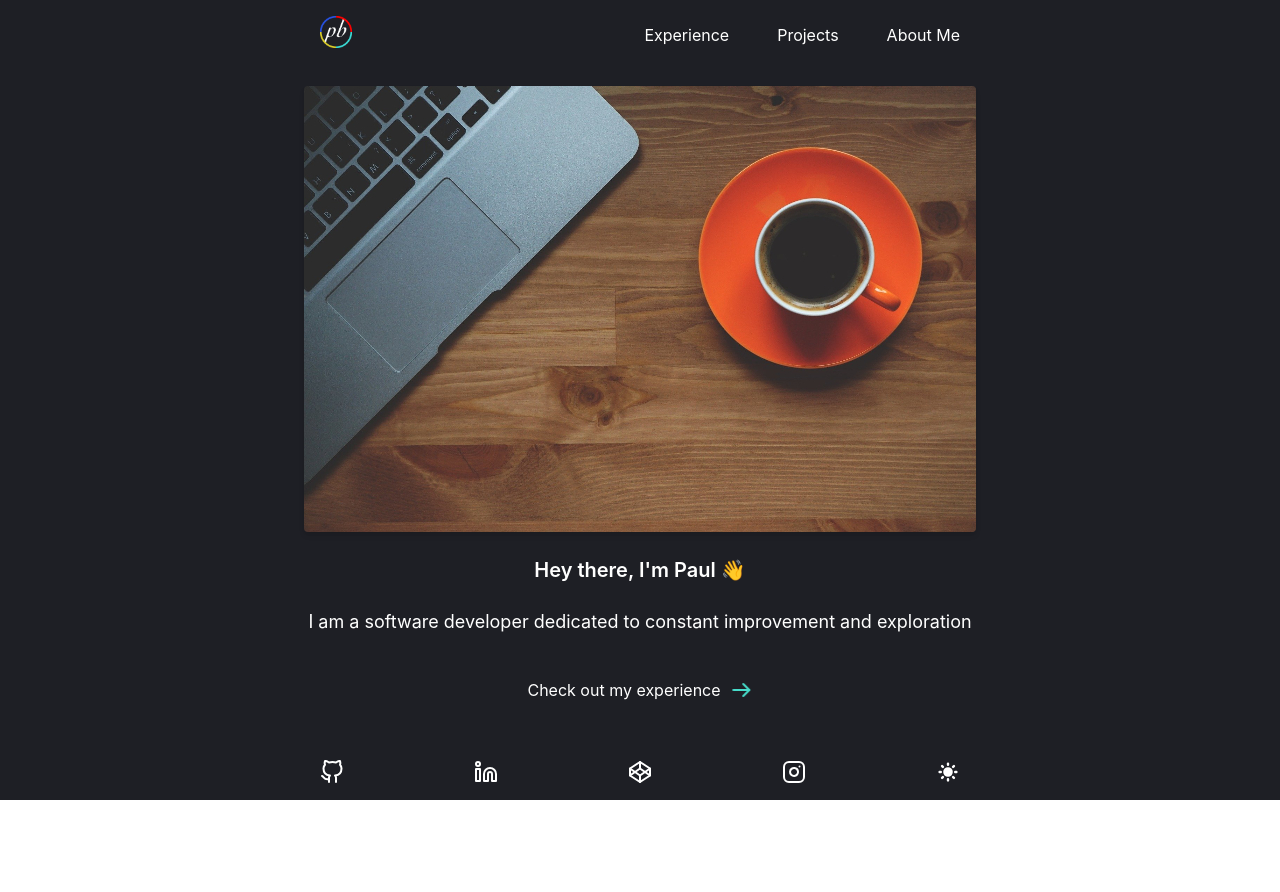
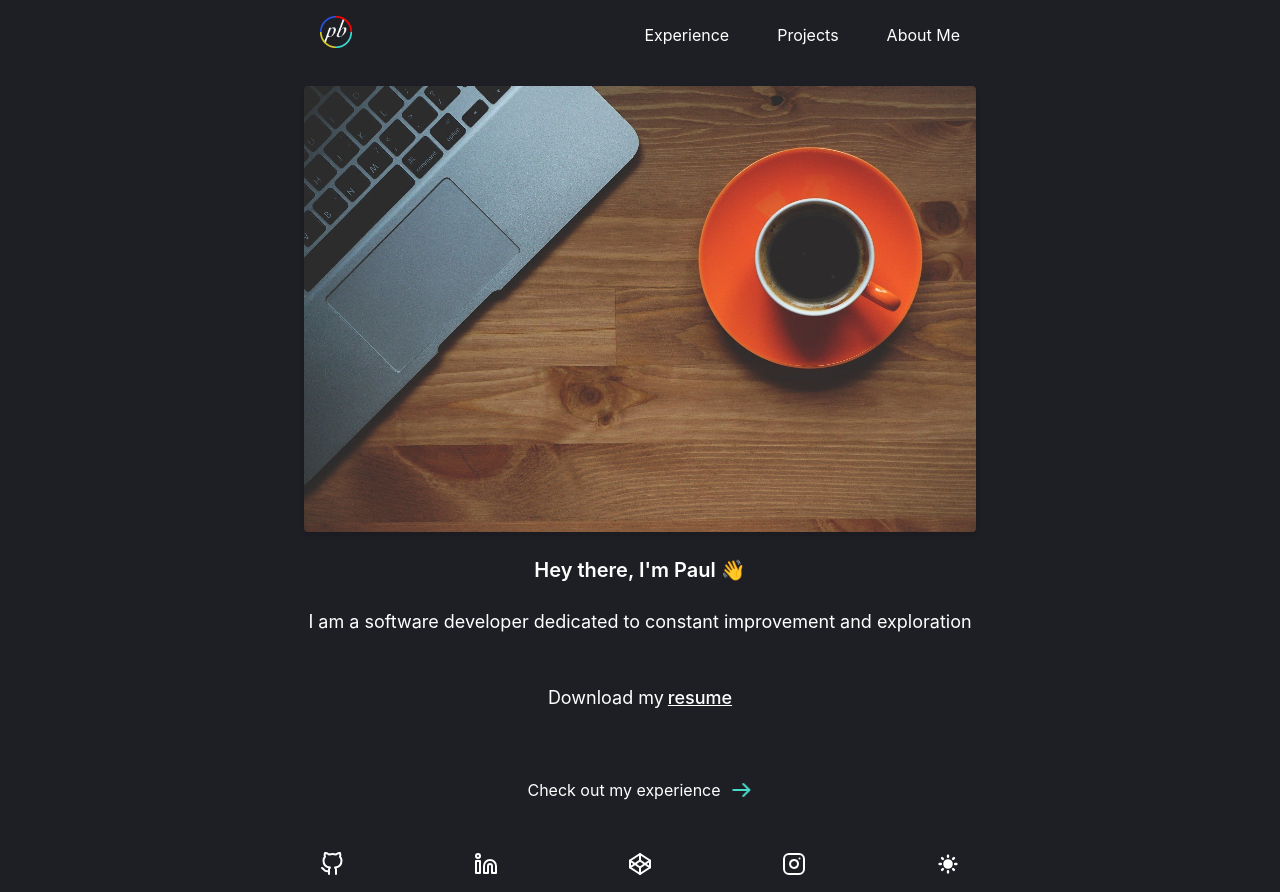
Before and after one commit to pbarrett21/pbarrett21.github.io, a React (Create React App) app: page / in a window 1280 px wide. Before the commit the page ends 800 px from the top, so only its background shows below. Built offline with nearby package versions, Linux system fonts and the light colour scheme.

Commit message:
update resume

```diff
--- a/src/routes/aboutMe/aboutMe.tsx
+++ b/src/routes/aboutMe/aboutMe.tsx
@@ -62,7 +62,7 @@ const AboutMe = () => {
             <p className='text-lg font-normal ml-8'>
                 Feel free to take a look at my
                 <a className='font-medium underline ml-1 hover:text-green-600'
-                   href='https://drive.google.com/file/d/1WOaCF7TBOi05M-YLi7eHGNaQ3GQx-tPS/view?usp=sharing'
+                   href='https://drive.google.com/file/d/1ua7YvaQxa8Whv047ww_0hmtobuBzcHGL/view?usp=sharing'
                    rel='noreferrer'
                    target='_blank'>resume</a>
             </p>
--- a/src/routes/home/home.tsx
+++ b/src/routes/home/home.tsx
@@ -24,6 +24,17 @@ const Home = () => {
                 <h1 className='text-lg font-normal'>I am a software developer dedicated to
                     constant improvement and exploration</h1>
             </div>
+
+            <div className='md:flex md:flex-col md:items-center mt-6'>
+                <span className='text-lg font-normal mt-6 mb-6 md:ml-auto md:mr-auto'>
+                Download my
+                    <a className='font-medium underline ml-1 hover:text-green-600'
+                       href='https://drive.google.com/file/d/1ua7YvaQxa8Whv047ww_0hmtobuBzcHGL/view?usp=sharing'
+                       rel='noreferrer'
+                       target='_blank'>resume</a>
+                </span>
+            </div>
+
             <button className='flex mt-10 md:ml-auto md:mr-auto' onClick={showExperience}>
                 <div className='back-container'>
                     <span>Check out my experience</span>
```
Also changed, not shown: 2 other files (tests, documents, lock files or other folders).
